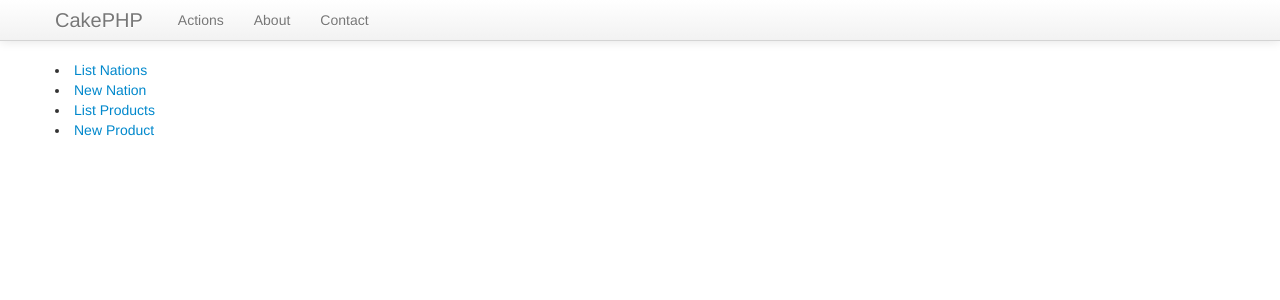
After one commit to kazuhirosaji/bbbs_cookbook, a CakePHP app: the page made by app/View/Elements/actions.ctp in a window 1280 px wide. The commit adds this page. Shown: the top 300 px of the page. Run offline with PHP 8.4 and a stand-in for CakePHP, Linux system fonts and the light colour scheme; the template is opened without the code that fills it, so the values that code supplies are empty; some libraries are stand-ins or nearby versions.

Commit message:
impl actions.ctp for navibar's actions list.

```diff
--- /dev/null
+++ b/app/View/Elements/actions.ctp
@@ -0,0 +1,4 @@
+<li><?php echo $this->Html->link(__('List Nations'), array('controller' => 'nations', 'action' => 'index')); ?></li>
+<li><?php echo $this->Html->link(__('New Nation'), array('controller' => 'nations', 'action' => 'add')); ?></li>
+<li><?php echo $this->Html->link(__('List Products'), array('controller' => 'products', 'action' => 'index')); ?> </li>
+<li><?php echo $this->Html->link(__('New Product'), array('controller' => 'products', 'action' => 'add')); ?> </li>
--- a/app/View/Layouts/default.ctp
+++ b/app/View/Layouts/default.ctp
@@ -54,9 +54,7 @@
 						<li class="dropdown">
 							<a href="#" class="dropdown-toggle" data-toggle="dropdown" role="button">Actions</a>
 							<ul class="dropdown-menu" role="menu">
-								<li><?php echo $this->Html->link(__('New Nation'), array('action' => 'add')); ?></li>
-								<li><?php echo $this->Html->link(__('List Products'), array('controller' => 'products', 'action' => 'index')); ?> </li>
-								<li><?php echo $this->Html->link(__('New Product'), array('controller' => 'products', 'action' => 'add')); ?> </li>
+								<?php echo $this->element('actions'); ?>
 							</ul>
 						</li>
 						<li><a href="#about">About</a></li>
```
